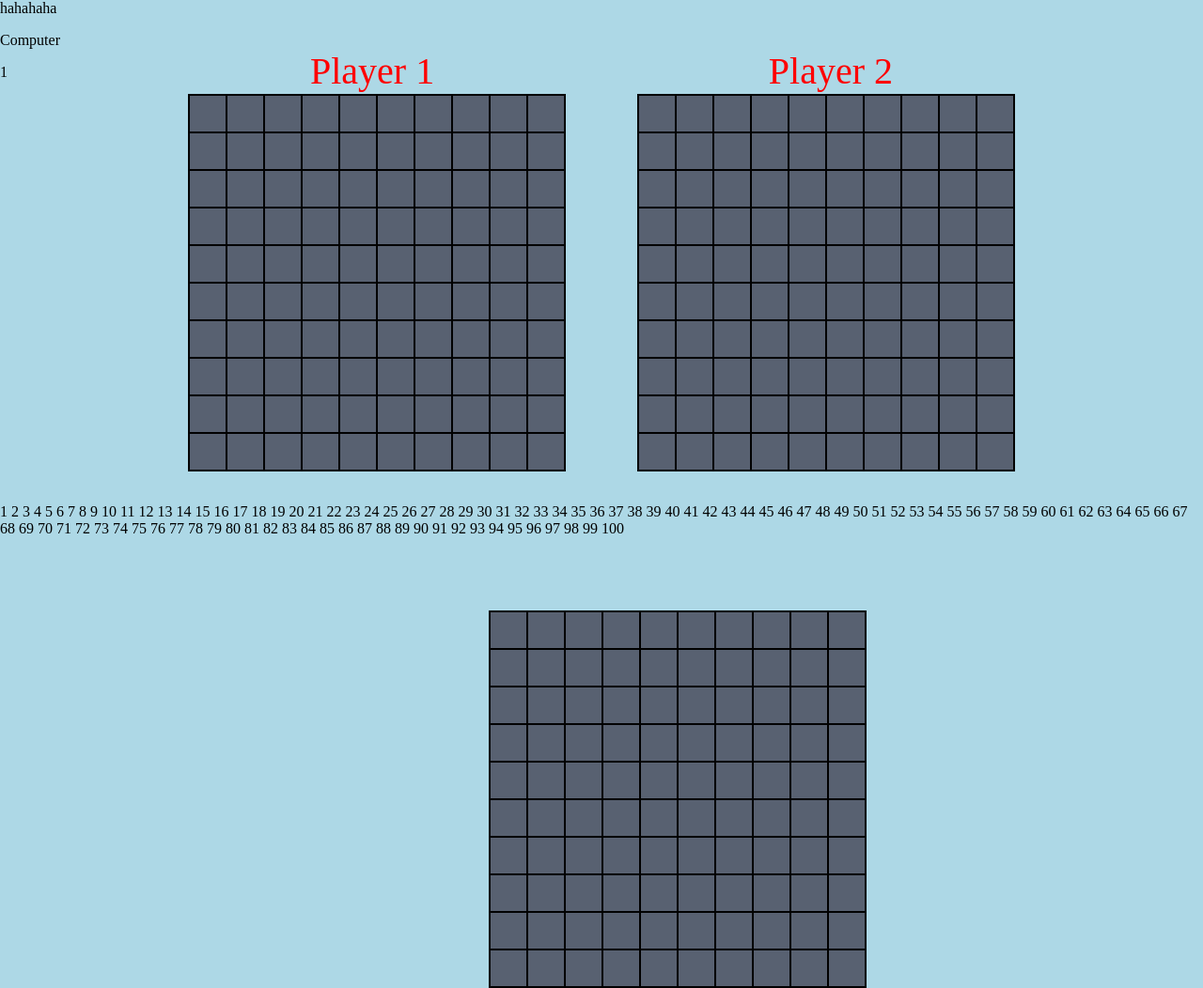
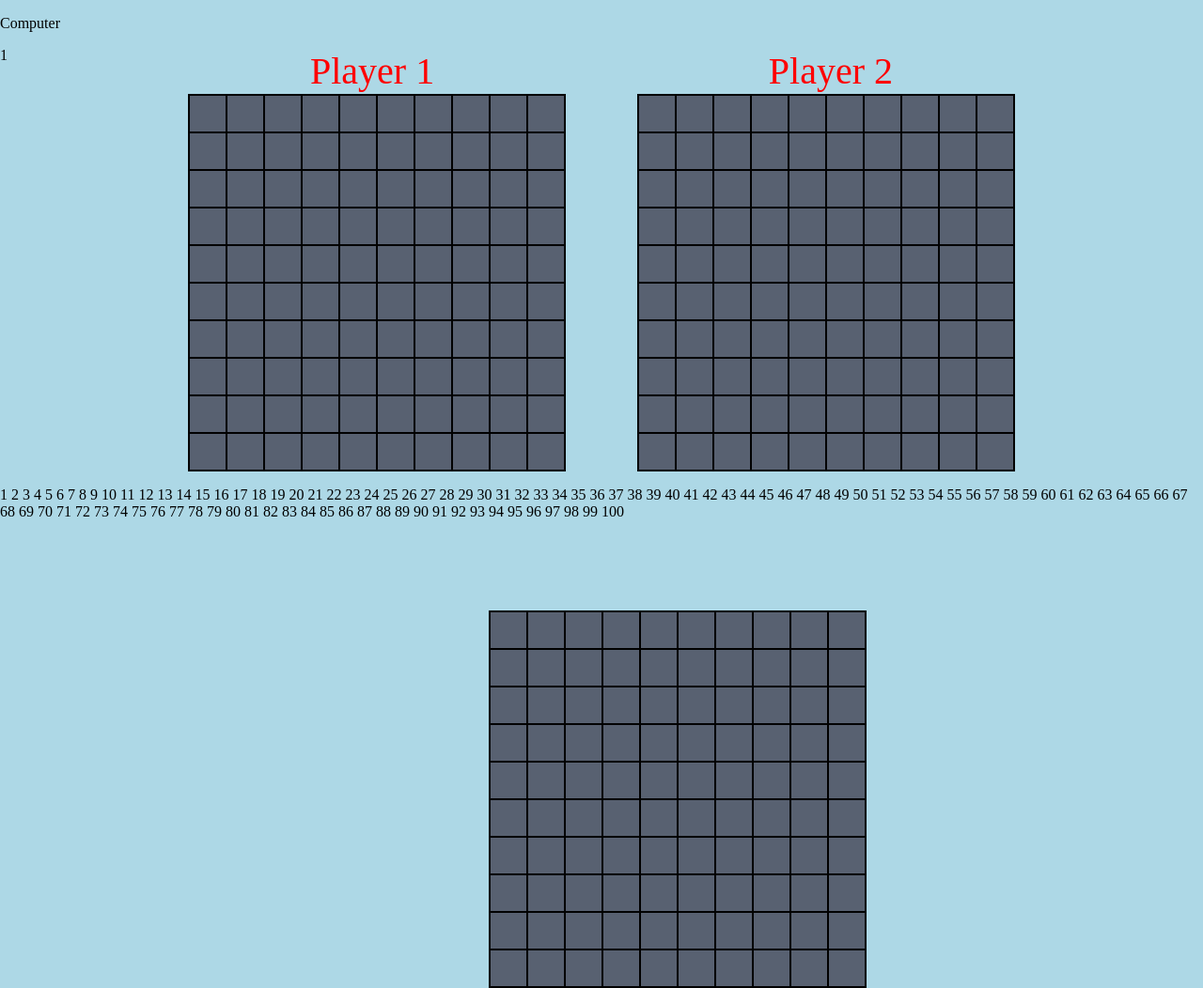
Before and after one commit to Kimi07Fan/3_Player_Battleship, a PHP site: page /play_area.php?id=1 in a window 1280 px wide. Shown: the whole page at 94% size. Run offline with PHP 8.4, Linux system fonts and the light colour scheme; data that the repository does not hold is empty.

Commit message:
Update play_area.php

```diff
--- a/play_area.php
+++ b/play_area.php
@@ -1,5 +1,4 @@
 <!DOCTYPE html>
-hahahaha
 <html>
 <head>
 	<title></title>
```
